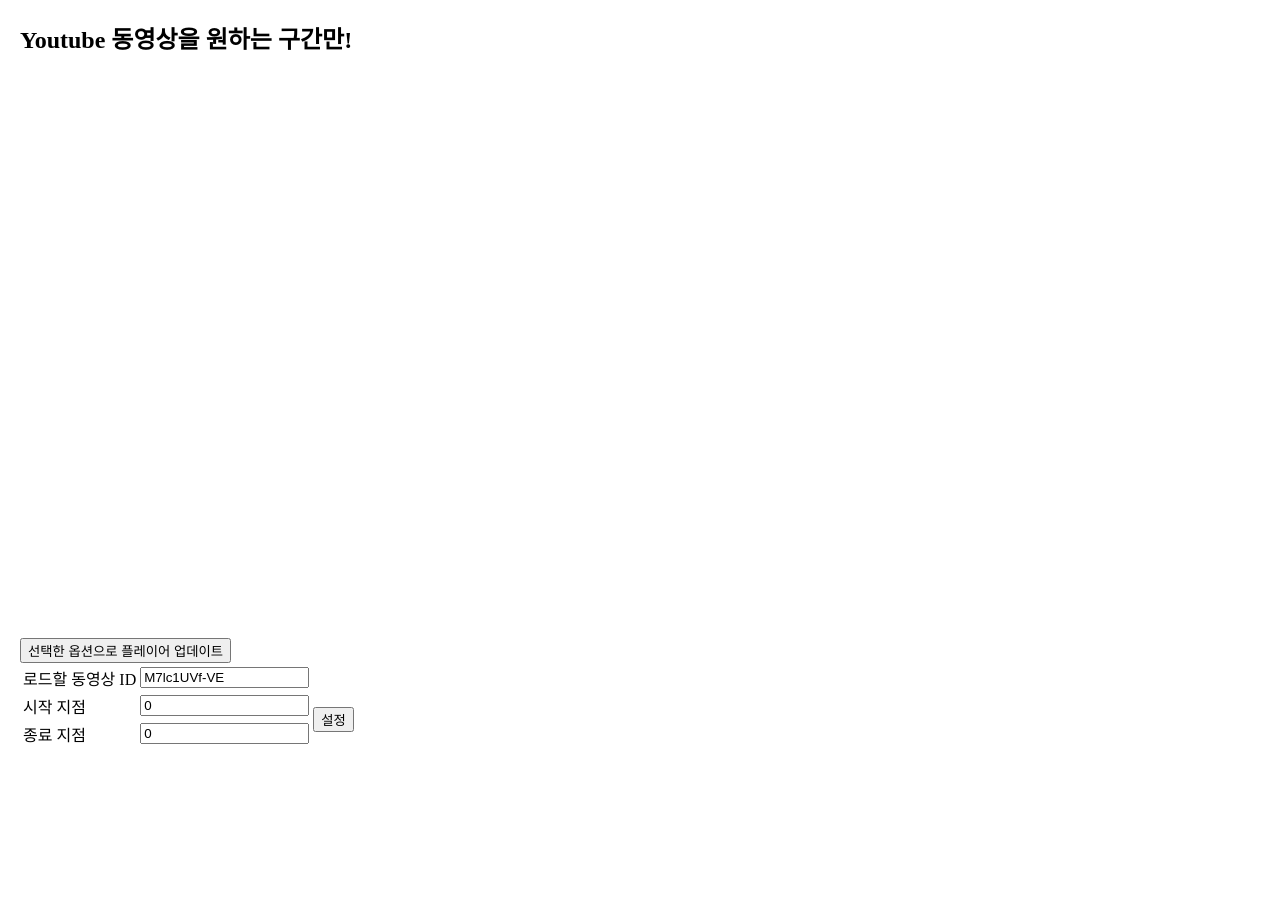
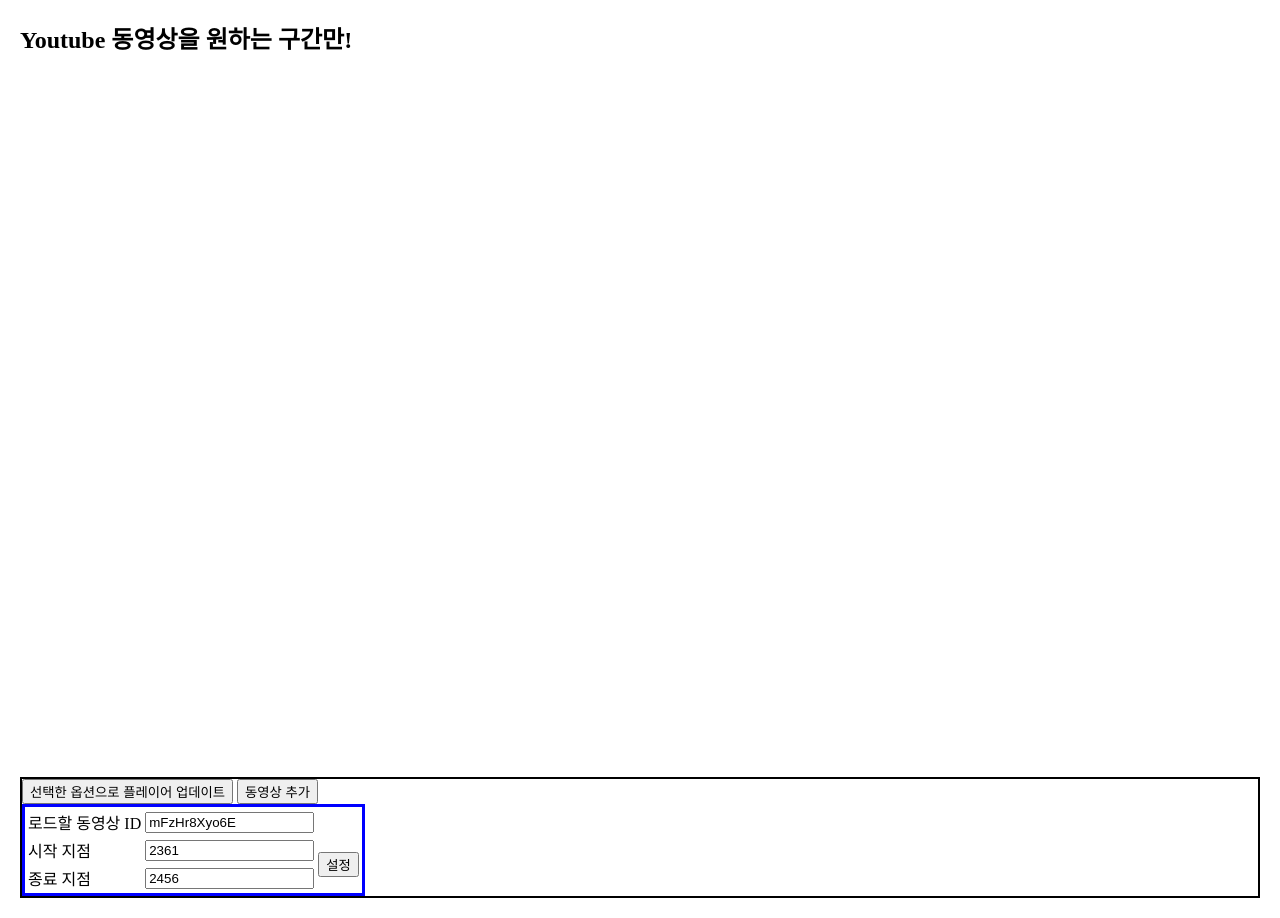
Before and after one commit to niveus323/SectionPlayer, a plain HTML site: page youtubeSectionPlayer.html in a window 1280 px wide. Before the commit the page ends 800 px from the top, so only its background shows below. Drawn offline with Linux system fonts and the light colour scheme.

Commit message:
유튜브 구간재생 - 동영상리스트 구현1

```diff
--- a/youtubeSectionPlayer.html
+++ b/youtubeSectionPlayer.html
@@ -9,21 +9,27 @@
             <div class="youtube">
                 <div id="player"></div>
             </div>
+
+        </section>
         <div class="player-options">
             <div id="update-player-button">
-                    <button id="player-redraw-player" type="button" class="button-blue button"
+                <button id="player-redraw-player" type="button" class="button-playerlist"
                     onclick="redrawPlayer();">선택한 옵션으로 플레이어 업데이트</button>
+                <button id="player-button-video" type="button" class="button-playerlist" onclick="addvideo();">동영상 추가</button>
             </div>
             <div id="player-functions">
-                    <table id="player-functions-table" class="noborder noTopMargin" style="display: inline;">
+                <table id="player-functions-table" class="listbox">
                     <tbody>
                         <tr>
                             <td class="noborder player-group-header">로드할 동영상 ID</td>
                             <td class="player-group-options">
                                 <div class="player-option-row">
                                     <input type="text" class="player-text-input player-tooltip-zindex" size="18"
-                                         id="playerContent" value="M7lc1UVf-VE" alt="동영상 ID를 입력하세요">
+                                        id="playerContent" value="mFzHr8Xyo6E" alt="동영상 ID를 입력하세요">
                                 </div>
+                            </td>
+                            <td class="player-group-button">
+
                             </td>
                         </tr>
                         <tr>
@@ -31,7 +37,7 @@
                             <td class="player-group-options">
                                 <div class="player-option-row">
                                     <input type="text" class="player-text-input player-tooltip-zindex" size="18"
-                                        id="playerStartPoint" value="0" alt="0">
+                                    id="playerStartPoint" value="2361" alt="2361">
                                 </div>
                             </td>
                             <td class="player-group-button" rowspan="2">
@@ -43,18 +49,18 @@
                                 <td class="player-group-options">
                                     <div class="player-option-row">
                                         <input type="text" class="player-text-input player-tooltip-zindex" size="18"
-                                            id="playerEndPoint" value="0" alt="0">
+                                        id="playerEndPoint" value="2456" alt="2456">
                                 </div>
                             </td>
                         </tr>
                     </tbody>
                 </table>
+                <div id="player-functions-error" class="popup">
+
+                </div>
+
             </div>
         </div>
-        </section>
-        <aside>
-
-        </aside>
         <footer>
 
         </footer>
@@ -69,12 +75,12 @@
         }
         .youtube{
             position:relative;
-            /* width:100%;
-            padding-bottom: 56.25%; */
+            width:100%;
+            padding-bottom: 56.25%;
             /* width:60%;
             padding-bottom: 33.75%; */
-            width:80%;
-            padding-bottom: 45%;
+            /* width:80%;
+            padding-bottom: 45%; */
             height:0;
             margin-bottom: 5px;
         }
@@ -83,25 +89,22 @@
             width: 100%;
             height: 100%;
         }
+        #update-player-button{  /*상위 player-options*/
+
+        }
+        .button-playerlist{
+
+        }
+        .player-options{
+            border: 2px solid black;
+        }
+        .listbox{
+            border: 3px solid blue;
+        }
         #player-button-point{
             width: 100%;
             height: 100%;
         }
-        /* #player-button-endpoint{
-            animation-name:endpoint-anim;
-            animation-duration: 4s;
-        } */
-        @keyframes button-error-anim {
-            0% {background-color: rgba(255,255,255,1);}
-            50% {background-color: rgba(255,0,0,.7);}
-            100% {background-color: rgba(255,255,255,1);}
-        }
-        @-webkit-keyframes button-error-anim {
-            0% {background-color: rgba(255,255,255,1);}
-            50% {background-color: rgba(255,0,0,.7);}
-            100% {background-color: rgba(255,255,255,1);}
-        }
-
     </style>
     <script>
 /*
@@ -111,6 +114,7 @@ TODO
 3. 재생할 동영상 밑에 재생구간 저장
 (3-A. 사이드 재생목록을 팝업으로 띄우기)
 4. footer에 github밑 정보 띄우기
+5. 화면 크기에 따라 텍스트 크기, 유튜브 화면 크기 변경(일정의 크기를 기준으로 퍼센티지 변경)
 */
 
         var tag = document.createElement('script');
@@ -128,7 +132,7 @@ TODO
                 },
                 playerVars:{
                     'disablekb' : 1,
-                    'controls' : 0
+                    'controls' : 1
                 }
             });
         }
@@ -182,5 +186,8 @@ TODO
             }
         }
 
+        function addvideo(){
+
+        }
     </script>
 </html>
```
Lines whose indentation alone changed are shown as unchanged.
